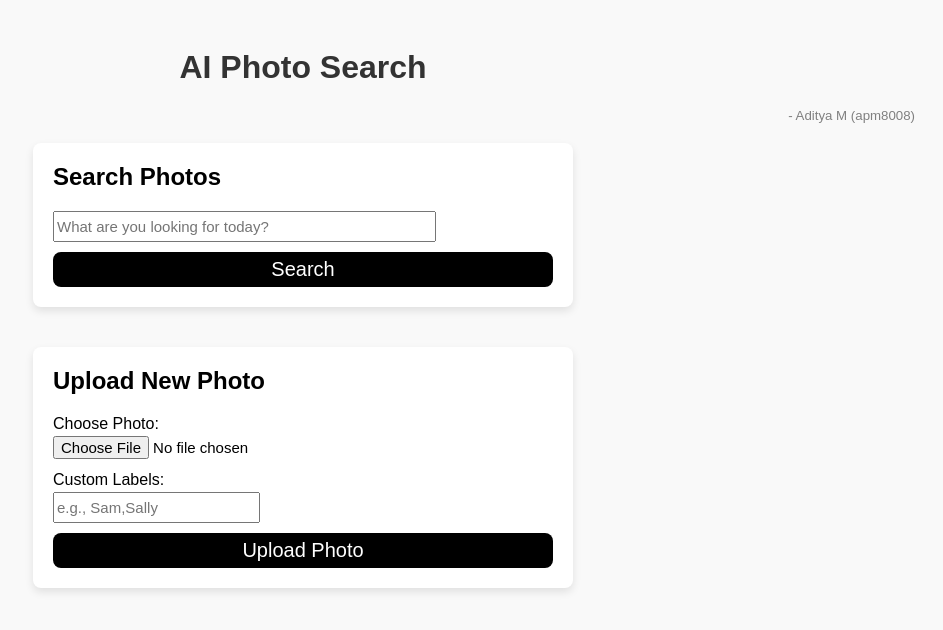
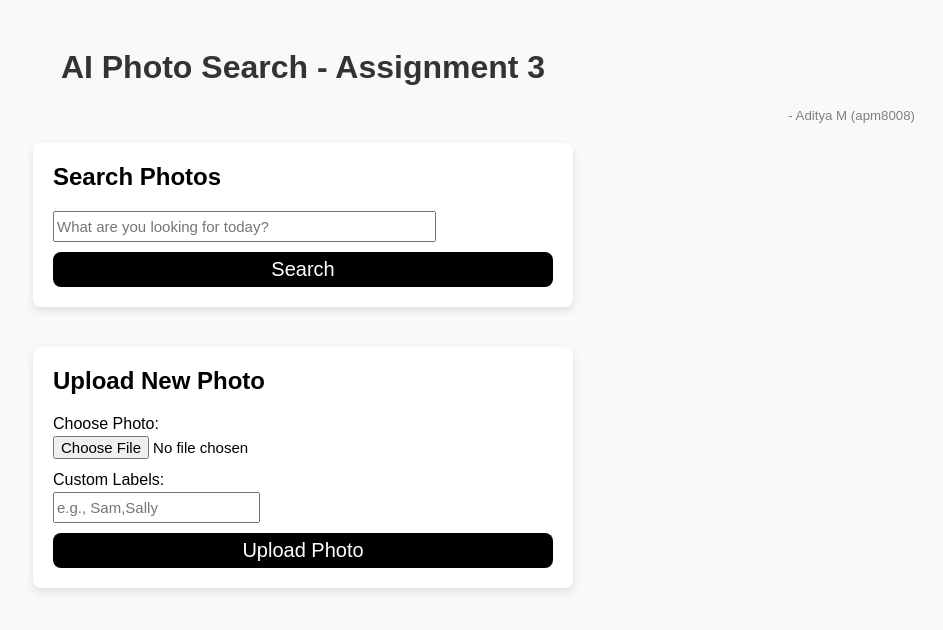
Before and after one commit to aditya491929/CloudComputing-Assignment-3, a plain HTML site: page Frontend/index.html in a window 1280 px wide. Shown: the whole page, without its empty margins (337-1280 px from the left). Drawn offline with nearby package versions, Linux system fonts and the light colour scheme.

Commit message:
testing codepipline

```diff
--- a/Frontend/index.html
+++ b/Frontend/index.html
@@ -19,7 +19,7 @@
     </head>
 <body>
 
-    <h1>AI Photo Search</h1>
+    <h1>AI Photo Search - Assignment 3</h1>
     <h5 style="margin: 0px; color: gray; font-weight: 100; align-self: flex-end;">- Aditya M 	&#40;apm8008&#41;</h5>
 
     <!-- Search Section -->
```
